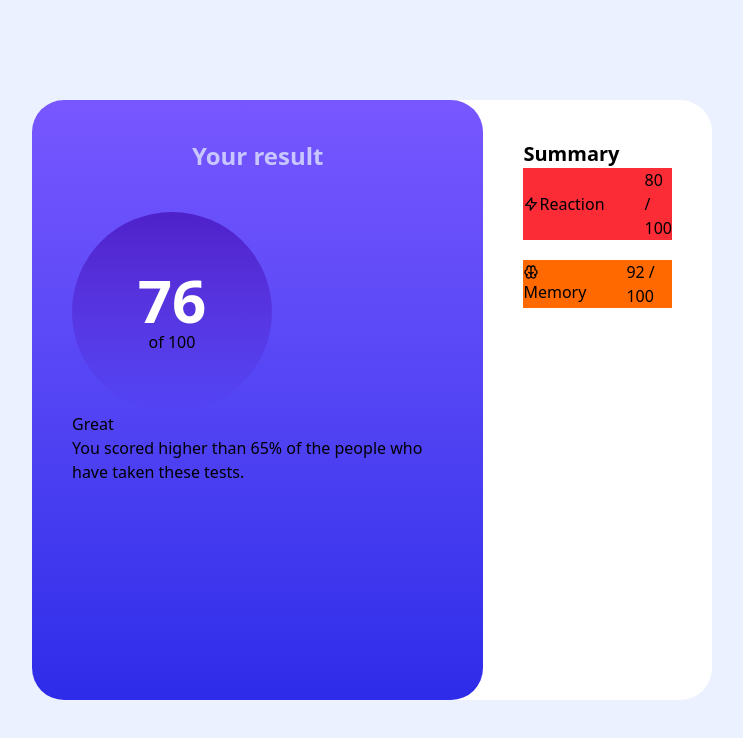
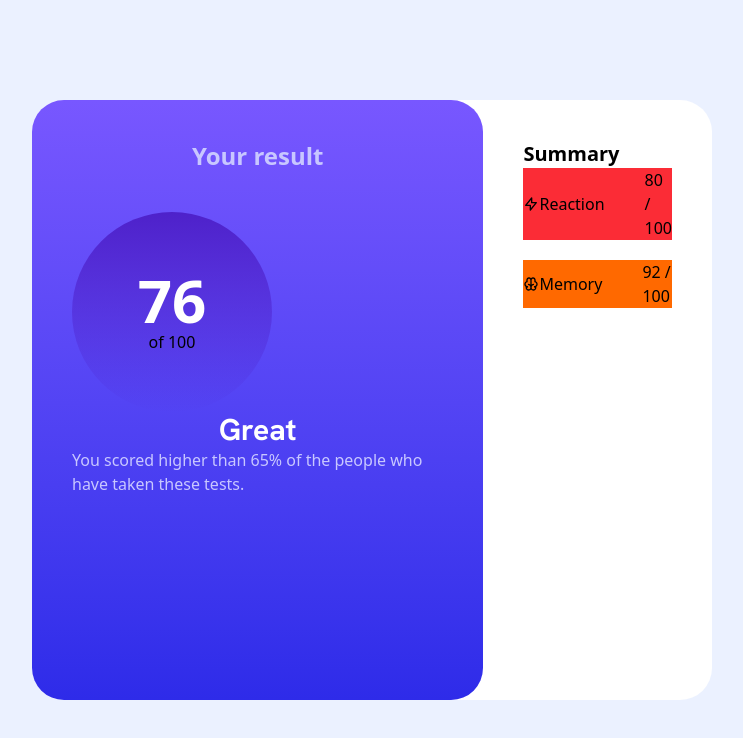
Before and after one commit to Great-kiola/Tailwind-practice, a React (Vite) app in the folder tailwind-frontend/: page /resultSum in a window 1280 px wide. Shown: the top 738 px of the page, without its empty margins (268-1011 px from the left). Built offline with nearby package versions, Linux system fonts and the light colour scheme.

Commit message:
chore: remove unused code and improve file structure in ResultSummary component

```diff
--- a/tailwind-frontend/src/components/ResultSummary.jsx
+++ b/tailwind-frontend/src/components/ResultSummary.jsx
@@ -9,7 +9,8 @@ const ResultSummary = () => {
         <>
             <div className='bg-Pale-blue h-screen flex items-center justify-center'>
                 <div className='h-150 w-170 rounded-4xl bg-White-resultSum flex '>
-                    <div className='bg-linear-to-t from-Light-royal-blue to-Light-slate-blue rounded-4xl p-10'>
+
+                    <div className='bg-linear-to-t from-Light-royal-blue to-Light-slate-blue rounded-4xl p-10 '>
                         <h2 className='text-Light-lavender font-bold grid place-content-center text-2xl mb-10'>Your result</h2>
 
                         <div className='rounded-full bg-linear-to-t from-Persian-blue to-Violet-blue size-50 grid place-content-center'>
@@ -17,9 +18,10 @@ const ResultSummary = () => {
                             <p className='flex justify-center'>of 100</p>
                         </div>
 
-                        <h1 className=''>Great</h1>
-                        <h2>You scored higher than 65% of the people who have taken these tests.</h2>
+                        <h1 className='text-white grid place-content-center text-3xl font-bold font-hanken'>Great</h1>
+                        <h2 className='text-Light-lavender text-md'>You scored higher than 65% of the people who have taken these tests.</h2>
                     </div>
+
                     <div className='p-10'>
                         <h1 className='text-xl font-bold'>Summary</h1>
 
@@ -34,7 +36,7 @@ const ResultSummary = () => {
                             </div>
 
                             <div className='bg-orange-500 summaries'>
-                                <div>
+                                <div className='flex items-center'>
                                     <RiBrainLine />
 
                                     <h1>Memory</h1>
@@ -44,6 +46,7 @@ const ResultSummary = () => {
                             </div>
                         </div>
                     </div>
+
                 </div>
             </div>
         </>
--- a/tailwind-frontend/src/index.css
+++ b/tailwind-frontend/src/index.css
@@ -1,6 +1,7 @@
 @import url('https://fonts.googleapis.com/css2?family=Poppins:ital,wght@0,100;0,200;0,300;0,400;0,500;0,600;0,700;0,800;0,900;1,100;1,200;1,300;1,400;1,500;1,600;1,700;1,800;1,900&display=swap');
 @import url('https://fonts.googleapis.com/css2?family=Overpass:ital,wght@0,100..900;1,100..900&display=swap');
 @import url('https://fonts.googleapis.com/css2?family=Fraunces:ital,opsz,wght@0,9..144,100..900;1,9..144,100..900&family=Montserrat:ital,wght@0,100..900;1,100..900&display=swap');
+@import url('https://fonts.googleapis.com/css2?family=Hanken+Grotesk:ital,wght@0,100..900;1,100..900&display=swap');
 
 @import "tailwindcss";
 
@@ -14,6 +15,8 @@
   --font-overpass: "Overpass", sans-serif;
   --font-fraunces: "Fraunces", serif;
   --font-montserrat: "Montserrat", sans-serif;
+  --font-hanken: "Hanken Grotesk", sans-serif;
+
 
 
   --color-Paleblue: hsl(225, 100%, 94%);
```
